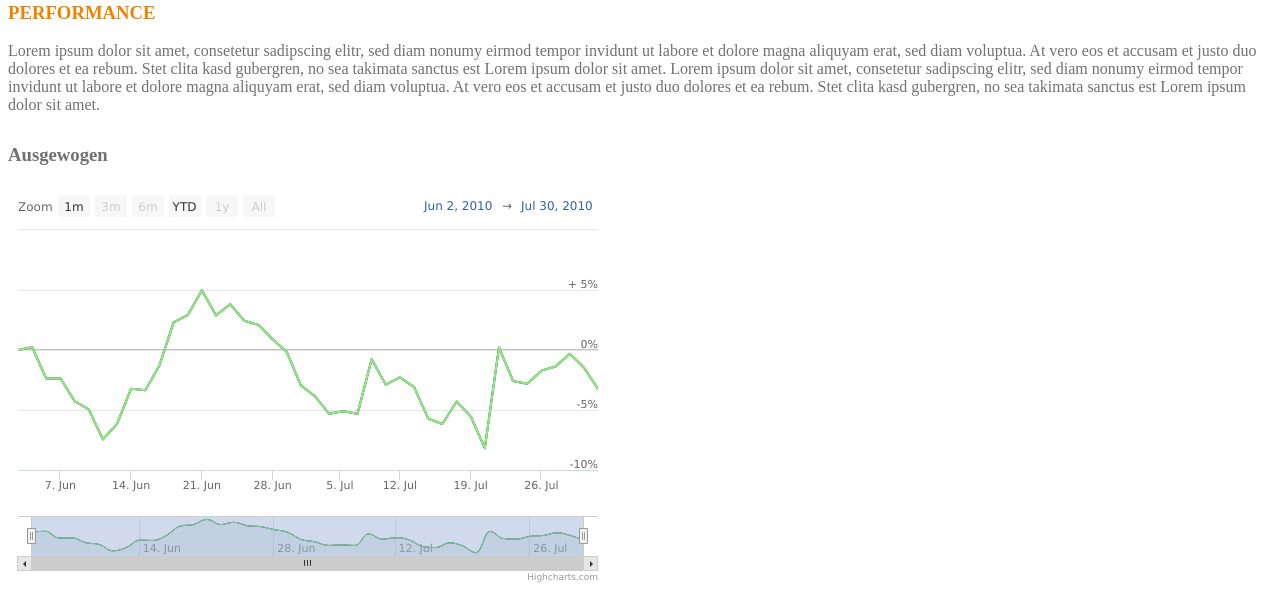
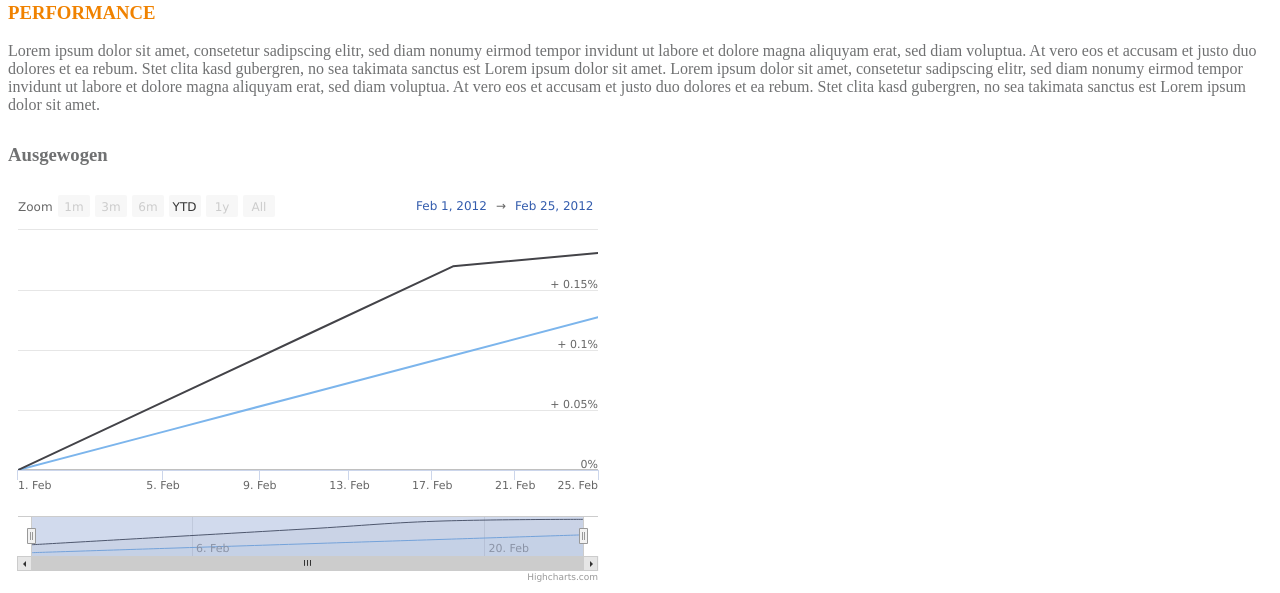
Before and after one commit to mfilenko/roboanalyst, a Django app: page /performance/ in a window 1280 px wide. Shown: the part 221-814 px from the top of the page. Run offline with Django 3.2, Linux system fonts and the light colour scheme; style sheets or scripts are compiled from the project's sources; some libraries are stand-ins or nearby versions.

Commit message:
ugly but works ;)

```diff
--- a/templates/performance.html
+++ b/templates/performance.html
@@ -56,53 +56,22 @@ function createChart() {
         series: seriesOptions
     });
 };
-var data = [
+var data = {0: [
+[1328054400000,44693.60],
+[1328400000000,44707.81],
+[1328918400000,44722.03],
+[1329523200000,44736.25],
+[1330128000000,44750.48],
+],
 
-  /* Jun 2010 */
-[1275436800000,37.79,37.83,37.19,37.71],
-[1275523200000,37.88,37.94,37.20,37.59],
-[1275609600000,36.89,37.41,36.38,36.57],
-[1275868800000,36.90,37.02,35.79,35.85],
-[1275955200000,36.18,36.26,35.09,35.62],
-[1276041600000,35.92,35.99,34.64,34.74],
-[1276128000000,34.98,35.85,34.60,35.79],
-[1276214400000,35.46,36.27,35.34,36.22],
-[1276473600000,36.57,37.02,36.29,36.33],
-[1276560000000,36.52,37.12,36.50,37.10],
-[1276646400000,37.30,38.25,37.23,38.18],
-[1276732800000,38.66,38.99,38.50,38.84],
-[1276819200000,38.89,39.29,38.77,39.15],
-[1277078400000,39.67,39.86,38.39,38.60],
-[1277164800000,38.88,39.42,38.79,39.12],
-[1277251200000,39.23,39.24,38.27,38.71],
-[1277337600000,38.71,39.03,38.30,38.43],
-[1277424000000,38.58,38.61,37.97,38.10],
-[1277683200000,38.13,38.54,37.79,38.33],
-[1277769600000,37.73,37.77,36.33,36.60],
-[1277856000000,36.67,36.85,35.72,35.93],
-/* Jul 2010 */
-[1277942400000,36.33,36.40,34.75,35.50],
-[1278028800000,35.78,35.85,34.74,35.28],
-[1278374400000,35.86,36.11,35.17,35.52],
-[1278460800000,35.78,36.97,35.68,36.95],
-[1278547200000,37.50,37.56,36.41,36.87],
-[1278633600000,36.70,37.13,36.45,37.09],
-[1278892800000,36.93,37.41,36.41,36.76],
-[1278979200000,36.62,36.63,35.20,35.97],
-[1279065600000,35.63,36.54,35.57,36.10],
-[1279152000000,35.46,36.71,35.33,35.92],
-[1279238400000,36.17,36.42,35.49,35.70],
-[1279497600000,35.70,35.70,34.23,35.08],
-[1279584000000,34.70,36.13,34.29,35.98],
-[1279670400000,37.87,37.88,36.29,36.32],
-[1279756800000,36.81,37.14,36.47,37.00],
-[1279843200000,36.73,37.20,36.61,37.13],
-[1280102400000,37.14,37.16,36.82,37.04],
-[1280188800000,37.27,37.83,37.19,37.73],
-[1280275200000,37.67,38.00,37.18,37.28],
-[1280361600000,37.24,37.52,36.59,36.87],
-[1280448000000,36.56,37.10,36.41,36.75]
-]
+1:[
+[1328054400000,44718.87],
+[1328400000000,44744.15],
+[1328918400000,44769.45],
+[1329523200000,44794.76],
+[1330128000000,44799.76],
+
+]}
 
 $.each(names, function (i, name) {
     /*
@@ -110,7 +79,7 @@ $.each(names, function (i, name) {
       */
         seriesOptions[i] = {
             name: name,
-            data: data
+            data: data[i]
         };
 
         // As we're loading the data asynchronously, we don't know what order it will arrive. So
```
